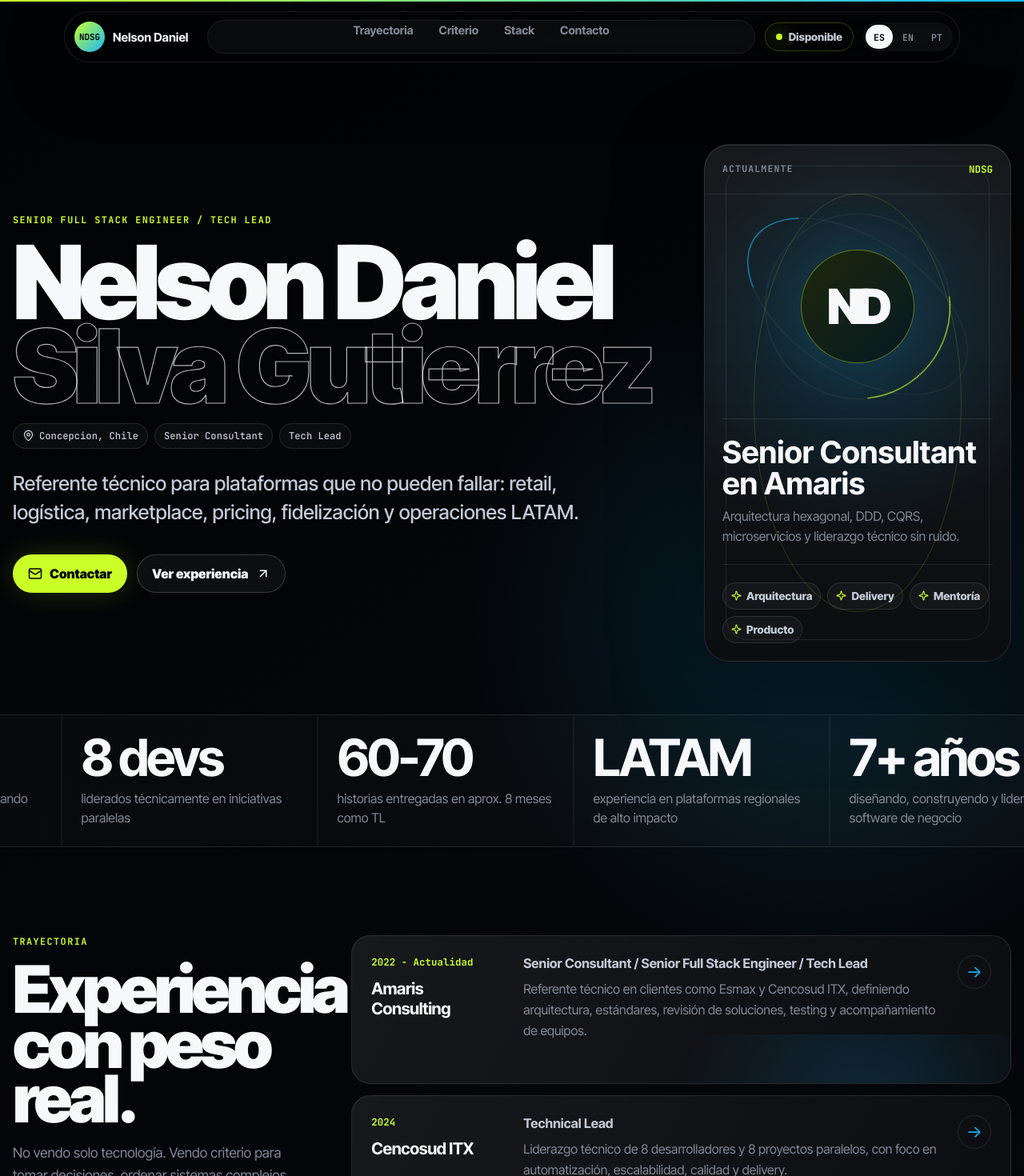
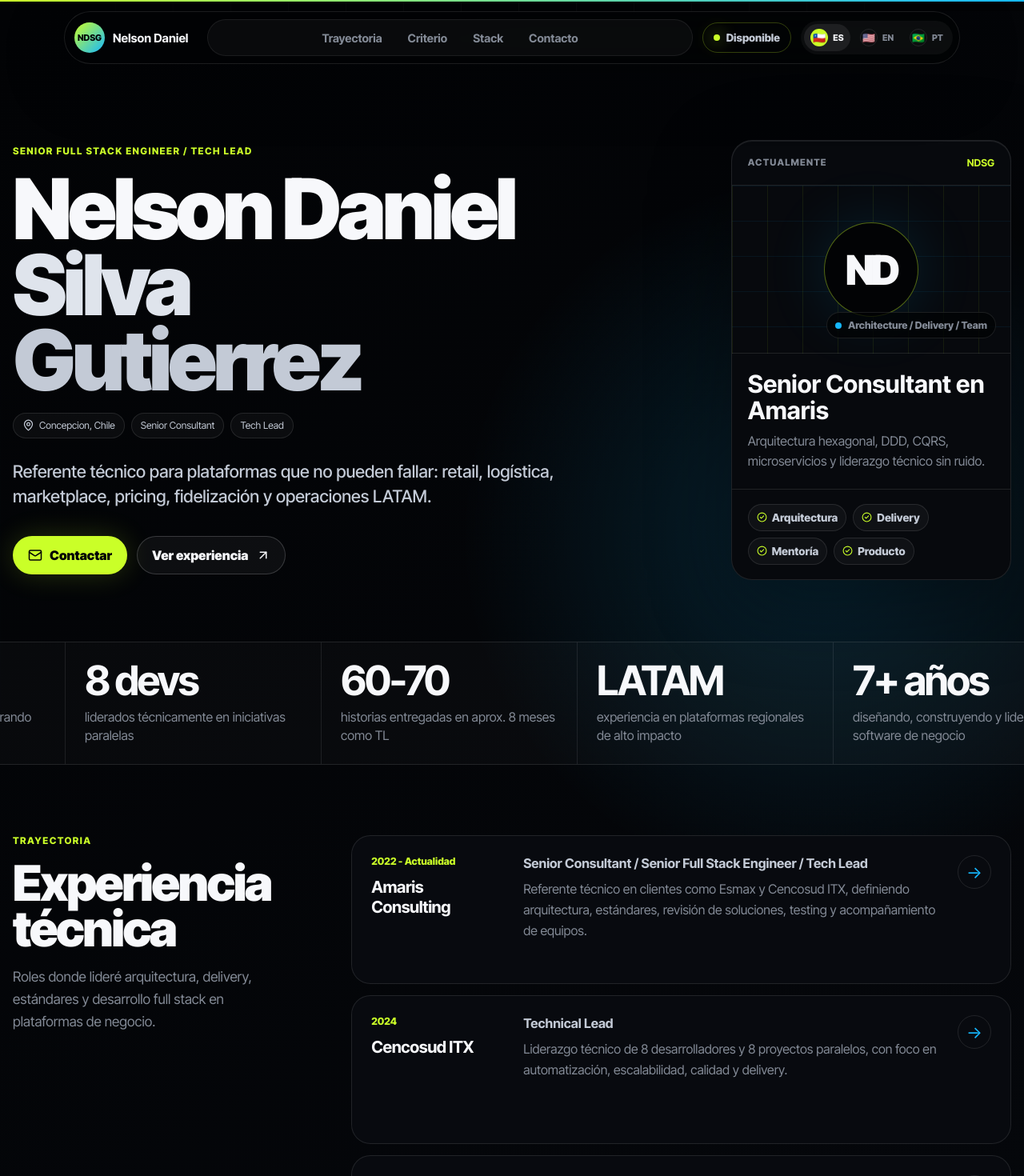
Before and after one commit to ndsg24/portfolio, a React (Vite) app: page / in a window 1280 px wide. Shown: the top 1470 px of the page at 80% size. Built offline with nearby package versions, Linux system fonts and the light colour scheme.

Commit message:
Refine portfolio visual system

```diff
--- a/src/components/Footer.jsx
+++ b/src/components/Footer.jsx
@@ -1,9 +1,15 @@
 import { MoveUpRight } from 'lucide-react'
 
 function Footer({ text }) {
+  const parts = text.split(' / ')
+
   return (
     <footer className="footer">
-      <span>{text}</span>
+      <div className="footer-tags">
+        {parts.map((part) => (
+          <span key={part}>{part}</span>
+        ))}
+      </div>
       <MoveUpRight size={16} aria-hidden="true" />
     </footer>
   )
--- a/src/components/Hero.jsx
+++ b/src/components/Hero.jsx
@@ -1,5 +1,5 @@
 import { motion } from 'framer-motion'
-import { ArrowUpRight, MapPin, Mail, Sparkle } from 'lucide-react'
+import { ArrowUpRight, CheckCircle2, MapPin, Mail } from 'lucide-react'
 import { fadeUp, stagger } from '../lib/animation'
 
 function Hero({ t }) {
@@ -13,7 +13,8 @@ function Hero({ t }) {
         </motion.p>
         <motion.h1 variants={fadeUp}>
           Nelson Daniel
-          <span>Silva Gutierrez</span>
+          <span>Silva</span>
+          <span>Gutierrez</span>
         </motion.h1>
         <motion.div className="hero-meta" variants={fadeUp}>
           <span>
@@ -45,15 +46,16 @@ function Hero({ t }) {
         transition={{ duration: 0.9, ease: [0.22, 1, 0.36, 1], delay: 0.12 }}
         aria-label="Professional signal"
       >
-        <div className="operator-glow" />
         <div className="operator-head">
           <span>{t('hero.signalKicker')}</span>
           <strong>NDSG</strong>
         </div>
         <div className="operator-face">
           <div className="operator-initials">ND</div>
-          <div className="orbit-line orbit-one" />
-          <div className="orbit-line orbit-two" />
+          <div className="operator-status">
+            <span />
+            Architecture / Delivery / Team
+          </div>
         </div>
         <div className="operator-copy">
           <strong>{t('hero.signalMain')}</strong>
@@ -62,7 +64,7 @@ function Hero({ t }) {
         <div className="trait-list">
           {traits.map((trait) => (
             <span key={trait}>
-              <Sparkle size={13} aria-hidden="true" />
+              <CheckCircle2 size={13} aria-hidden="true" />
               {trait}
             </span>
           ))}
--- a/src/components/LanguageSwitcher.jsx
+++ b/src/components/LanguageSwitcher.jsx
@@ -9,8 +9,10 @@ function LanguageSwitcher({ currentLanguage, onChange }) {
           key={language.code}
           onClick={() => onChange(language.code)}
           type="button"
+          title={language.name}
         >
-          {language.label}
+          <span aria-hidden="true">{language.flag}</span>
+          <small>{language.label}</small>
         </button>
       ))}
     </div>
--- a/src/i18n.js
+++ b/src/i18n.js
@@ -29,8 +29,8 @@ const resources = {
         { value: 'LATAM', label: 'experiencia en plataformas regionales de alto impacto' },
       ],
       work: {
-        title: 'Experiencia con peso real.',
-        text: 'No vendo solo tecnología. Vendo criterio para tomar decisiones, ordenar sistemas complejos y hacer que los equipos entreguen con calidad.',
+        title: 'Experiencia técnica',
+        text: 'Roles donde lideré arquitectura, delivery, estándares y desarrollo full stack en plataformas de negocio.',
       },
       roles: [
         {
@@ -65,7 +65,7 @@ const resources = {
         },
       ],
       principles: {
-        title: 'Minimalismo técnico: menos teatro, más sistema.',
+        title: 'Cómo trabajo',
         items: [
           {
             kicker: 'Arquitectura',
@@ -90,7 +90,7 @@ const resources = {
         ],
       },
       stack: {
-        title: 'Tecnología que ya usé en producción.',
+        title: 'Stack de producción',
         groups: [
           {
             title: 'Frontend & mobile',
@@ -111,7 +111,7 @@ const resources = {
         ],
       },
       contact: {
-        title: 'Si el producto importa, la ejecución también.',
+        title: 'Hablemos de tu plataforma',
         text: 'Disponible para roles Senior Full Stack, Tech Lead, referente técnico o consultoría de arquitectura.',
         email: 'nelsondaniel.dev@gmail.com',
       },
@@ -145,8 +145,8 @@ const resources = {
         { value: 'LATAM', label: 'experience in high-impact regional platforms' },
       ],
       work: {
-        title: 'Experience with real weight.',
-        text: 'I do not sell technology alone. I bring judgment to decisions, structure complex systems, and help teams ship with quality.',
+        title: 'Technical experience',
+        text: 'Roles where I led architecture, delivery, standards, and full stack development for business platforms.',
       },
       roles: [
         {
@@ -181,7 +181,7 @@ const resources = {
         },
       ],
       principles: {
-        title: 'Technical minimalism: less theater, more system.',
+        title: 'How I work',
         items: [
           {
             kicker: 'Architecture',
@@ -206,7 +206,7 @@ const resources = {
         ],
       },
       stack: {
-        title: 'Technology I have used in production.',
+        title: 'Production stack',
         groups: [
           {
             title: 'Frontend & mobile',
@@ -227,7 +227,7 @@ const resources = {
         ],
       },
       contact: {
-        title: 'If the product matters, execution matters too.',
+        title: 'Let’s talk about your platform',
         text: 'Available for Senior Full Stack, Tech Lead, technical reference, or architecture consulting roles.',
         email: 'nelsondaniel.dev@gmail.com',
       },
@@ -261,8 +261,8 @@ const resources = {
         { value: 'LATAM', label: 'experiência em plataformas regionais de alto impacto' },
       ],
       work: {
-        title: 'Experiência com peso real.',
-        text: 'Não vendo só tecnologia. Entrego critério para decidir, organizar sistemas complexos e fazer times entregarem com qualidade.',
+        title: 'Experiência técnica',
+        text: 'Papéis onde liderei arquitetura, delivery, padrões e desenvolvimento full stack em plataformas de negócio.',
       },
       roles: [
         {
@@ -297,7 +297,7 @@ const resources = {
         },
       ],
       principles: {
-        title: 'Minimalismo técnico: menos teatro, mais sistema.',
+        title: 'Como trabalho',
         items: [
           {
             kicker: 'Arquitetura',
@@ -322,7 +322,7 @@ const resources = {
         ],
       },
       stack: {
-        title: 'Tecnologia que já usei em produção.',
+        title: 'Stack de produção',
         groups: [
           {
             title: 'Frontend & mobile',
@@ -343,7 +343,7 @@ const resources = {
         ],
       },
       contact: {
-        title: 'Se o produto importa, a execução também.',
+        title: 'Vamos falar da sua plataforma',
         text: 'Disponível para posições Senior Full Stack, Tech Lead, referência técnica ou consultoria de arquitetura.',
         email: 'nelsondaniel.dev@gmail.com',
       },
--- a/src/lib/languages.js
+++ b/src/lib/languages.js
@@ -1,5 +1,5 @@
 export const languages = [
-  { code: 'es', label: 'ES' },
-  { code: 'en', label: 'EN' },
-  { code: 'pt', label: 'PT' },
+  { code: 'es', label: 'ES', flag: '🇨🇱', name: 'Español' },
+  { code: 'en', label: 'EN', flag: '🇺🇸', name: 'English' },
+  { code: 'pt', label: 'PT', flag: '🇧🇷', name: 'Português' },
 ]
--- a/src/styles.css
+++ b/src/styles.css
@@ -1,4 +1,4 @@
-@import url("https://fonts.googleapis.com/css2?family=Inter+Tight:wght@400;500;600;700;800;900&family=JetBrains+Mono:wght@500;700&display=swap");
+@import url("https://fonts.googleapis.com/css2?family=Inter+Tight:wght@400;500;600;700;800;900&display=swap");
 
 :root {
   color-scheme: dark;
@@ -21,7 +21,7 @@
   --blue: #15b8ff;
   --lime-dim: rgba(202, 255, 40, 0.14);
   --blue-dim: rgba(21, 184, 255, 0.13);
-  --mono: "JetBrains Mono", "SFMono-Regular", Consolas, monospace;
+  --mono: "Inter Tight", Inter, ui-sans-serif, system-ui, sans-serif;
   --radius: 24px;
 }
 
@@ -95,11 +95,12 @@ a {
   top: 14px;
   z-index: 50;
   display: grid;
-  grid-template-columns: auto 1fr auto auto;
+  grid-template-columns: auto minmax(360px, 1fr) auto auto;
   align-items: center;
   gap: 12px;
   width: min(1120px, 100%);
   margin: 14px auto 0;
+  min-height: 66px;
   padding: 8px;
   border: 1px solid var(--line);
   border-radius: 999px;
@@ -127,6 +128,7 @@ a {
 
 .brand {
   gap: 10px;
+  align-self: center;
   padding: 4px 12px 4px 4px;
 }
 
@@ -138,7 +140,7 @@ a {
   border-radius: 50%;
   background: linear-gradient(135deg, var(--lime), var(--blue));
   color: #020305;
-  font-family: var(--mono);
+  font-family: inherit;
   font-size: 0.68rem;
   font-weight: 800;
 }
@@ -149,6 +151,7 @@ a {
 }
 
 .nav-links {
+  align-self: center;
   justify-content: center;
   gap: 4px;
   padding: 3px;
@@ -158,7 +161,9 @@ a {
 }
 
 .nav-links a {
-  min-height: 34px;
+  display: inline-flex;
+  align-items: center;
+  min-height: 38px;
   padding: 0 14px;
   border-radius: 999px;
   color: var(--muted);
@@ -176,7 +181,7 @@ a {
 
 .availability-chip {
   gap: 8px;
-  min-height: 36px;
+  min-height: 38px;
   padding: 0 13px;
   border: 1px solid rgba(202, 255, 40, 0.24);
   border-radius: 999px;
@@ -194,27 +199,54 @@ a {
 }
 
 .language-switcher {
-  gap: 2px;
-  padding: 3px;
+  align-self: center;
+  gap: 4px;
+  padding: 4px;
   border-radius: 999px;
   background: rgba(255, 255, 255, 0.04);
 }
 
 .language-switcher button {
-  min-width: 34px;
-  min-height: 30px;
+  display: inline-flex;
+  align-items: center;
+  justify-content: center;
+  gap: 6px;
+  min-width: 58px;
+  min-height: 34px;
   border: 0;
   border-radius: 999px;
   background: transparent;
   color: var(--muted);
   cursor: pointer;
-  font-family: var(--mono);
+  font-family: inherit;
   font-size: 0.72rem;
   font-weight: 800;
 }
 
+.language-switcher button span {
+  display: grid;
+  width: 22px;
+  height: 22px;
+  place-items: center;
+  border: 1px solid var(--line);
+  border-radius: 50%;
+  color: var(--ink);
+  font-size: 0.82rem;
+  letter-spacing: 0.02em;
+}
+
+.language-switcher button small {
+  font-size: 0.68rem;
+}
+
 .language-switcher button.active {
-  background: var(--ink);
+  background: rgba(255, 255, 255, 0.08);
+  color: var(--ink);
+}
+
+.language-switcher button.active span {
+  border-color: transparent;
+  background: var(--lime);
   color: var(--bg);
 }
 
@@ -229,11 +261,11 @@ a {
 
 .hero {
   display: grid;
-  grid-template-columns: minmax(0, 1fr) minmax(360px, 0.48fr);
+  grid-template-columns: minmax(0, 1fr) minmax(340px, 0.42fr);
   align-items: center;
   gap: clamp(32px, 5vw, 80px);
   min-height: calc(100vh - 78px);
-  padding: clamp(56px, 8vw, 108px) 0 66px;
+  padding: clamp(48px, 7vw, 84px) 0 66px;
 }
 
 .hero-copy {
@@ -243,7 +275,7 @@ a {
 .eyebrow {
   margin: 0 0 18px;
   color: var(--lime);
-  font-family: var(--mono);
+  font-family: inherit;
   font-size: 0.74rem;
   font-weight: 800;
   letter-spacing: 0.12em;
@@ -258,19 +290,23 @@ p {
 }
 
 h1 {
-  max-width: 960px;
+  max-width: 780px;
   margin-bottom: 18px;
-  font-size: clamp(4.3rem, 10vw, 10.2rem);
+  font-size: clamp(3.8rem, 8.2vw, 7.6rem);
   font-weight: 900;
-  line-height: 0.82;
-  letter-spacing: -0.055em;
+  line-height: 0.9;
+  letter-spacing: -0.045em;
   text-wrap: balance;
 }
 
 h1 span {
   display: block;
-  color: transparent;
-  -webkit-text-stroke: 1.2px rgba(247, 248, 251, 0.72);
+  color: #dfe4ec;
+  -webkit-text-stroke: 0;
+}
+
+h1 span:last-child {
+  color: var(--soft);
 }
 
 .hero-meta {
@@ -287,15 +323,15 @@ h1 span {
   border-radius: 999px;
   background: rgba(255, 255, 255, 0.035);
   color: var(--soft);
-  font-family: var(--mono);
+  font-family: inherit;
   font-size: 0.76rem;
 }
 
 .hero-statement {
-  max-width: 720px;
+  max-width: 700px;
   margin-bottom: 34px;
   color: var(--soft);
-  font-size: clamp(1.18rem, 2.2vw, 1.55rem);
+  font-size: clamp(1.08rem, 1.8vw, 1.34rem);
   font-weight: 500;
   line-height: 1.45;
 }
@@ -352,32 +388,14 @@ h1 span {
 
 .operator-card {
   position: relative;
-  min-height: 560px;
+  min-height: 500px;
   overflow: hidden;
   border: 1px solid var(--line);
-  border-radius: 32px;
-  background:
-    radial-gradient(circle at 50% 36%, rgba(21, 184, 255, 0.18), transparent 16rem),
-    linear-gradient(180deg, rgba(255, 255, 255, 0.075), rgba(255, 255, 255, 0.025)),
-    #05070b;
+  border-radius: 26px;
+  background: #07090d;
   box-shadow:
-    0 28px 120px rgba(0, 0, 0, 0.42),
+    0 28px 100px rgba(0, 0, 0, 0.34),
     inset 0 1px 0 rgba(255, 255, 255, 0.08);
-}
-
-.operator-glow {
-  position: absolute;
-  inset: 26px;
-  border: 1px solid rgba(255, 255, 255, 0.08);
-  border-radius: 28px;
-}
-
-.operator-glow::before {
-  position: absolute;
-  inset: 34px;
-  border: 1px solid rgba(202, 255, 40, 0.16);
-  border-radius: 50%;
-  content: "";
 }
 
 .operator-head {
@@ -386,13 +404,13 @@ h1 span {
   display: flex;
   justify-content: space-between;
   gap: 16px;
-  padding: 22px;
+  padding: 20px;
   border-bottom: 1px solid var(--line);
 }
 
 .operator-head span {
   color: var(--muted);
-  font-family: var(--mono);
+  font-family: inherit;
   font-size: 0.72rem;
   font-weight: 800;
   letter-spacing: 0.1em;
@@ -401,7 +419,7 @@ h1 span {
 
 .operator-head strong {
   color: var(--lime);
-  font-family: var(--mono);
+  font-family: inherit;
   font-size: 0.78rem;
 }
 
@@ -409,54 +427,58 @@ h1 span {
   position: relative;
   z-index: 1;
   display: grid;
-  min-height: 280px;
+  min-height: 210px;
   place-items: center;
+  border-bottom: 1px solid var(--line);
+  background:
+    linear-gradient(90deg, rgba(202, 255, 40, 0.08) 1px, transparent 1px),
+    linear-gradient(rgba(21, 184, 255, 0.07) 1px, transparent 1px);
+  background-size: 44px 44px;
 }
 
 .operator-initials {
   display: grid;
-  width: 142px;
-  height: 142px;
+  width: 118px;
+  height: 118px;
   place-items: center;
   border: 1px solid rgba(202, 255, 40, 0.4);
   border-radius: 50%;
-  background:
-    linear-gradient(135deg, rgba(202, 255, 40, 0.14), rgba(21, 184, 255, 0.12)),
-    #020305;
+  background: #020305;
   color: var(--ink);
-  font-size: 3.8rem;
+  font-size: 3.2rem;
   font-weight: 900;
   letter-spacing: -0.08em;
   box-shadow: 0 0 80px rgba(21, 184, 255, 0.14);
 }
 
-.orbit-line {
+.operator-status {
   position: absolute;
-  border: 1px solid rgba(255, 255, 255, 0.08);
-  border-radius: 50%;
-  animation: spin 18s linear infinite;
+  right: 18px;
+  bottom: 18px;
+  display: inline-flex;
+  align-items: center;
+  gap: 8px;
+  padding: 8px 10px;
+  border: 1px solid var(--line);
+  border-radius: 999px;
+  background: rgba(2, 3, 5, 0.74);
+  color: var(--muted);
+  font-size: 0.78rem;
+  font-weight: 800;
 }
 
-.orbit-one {
-  width: 232px;
-  height: 232px;
-  border-top-color: var(--lime);
-}
-
-.orbit-two {
-  width: 310px;
-  height: 170px;
-  border-right-color: var(--blue);
-  transform: rotate(-18deg);
-  animation-direction: reverse;
+.operator-status span {
+  width: 8px;
+  height: 8px;
+  border-radius: 50%;
+  background: var(--blue);
 }
 
 .operator-copy {
   position: relative;
   z-index: 2;
-  margin: 0 22px;
-  padding: 22px 0;
-  border-top: 1px solid var(--line);
+  margin: 0;
+  padding: 22px 20px;
   border-bottom: 1px solid var(--line);
 }
 
@@ -464,8 +486,8 @@ h1 span {
   display: block;
   margin-bottom: 10px;
   color: var(--ink);
-  font-size: clamp(1.45rem, 3vw, 2.4rem);
-  line-height: 1;
+  font-size: clamp(1.35rem, 2.4vw, 2rem);
+  line-height: 1.05;
 }
 
 .operator-copy p {
@@ -479,7 +501,7 @@ h1 span {
   z-index: 2;
   gap: 8px;
   flex-wrap: wrap;
-  padding: 22px;
+  padding: 18px 20px;
 }
 
 .trait-list span {
@@ -520,7 +542,7 @@ h1 span {
 .metric-marquee article {
   display: grid;
   width: 320px;
-  min-height: 150px;
+  min-height: 132px;
   align-content: center;
   padding: 24px;
   border-right: 1px solid var(--line);
@@ -530,7 +552,7 @@ h1 span {
   display: block;
   margin-bottom: 12px;
   color: var(--ink);
-  font-size: clamp(2.3rem, 5vw, 4.6rem);
+  font-size: clamp(2rem, 4vw, 3.7rem);
   line-height: 0.9;
   letter-spacing: -0.05em;
 }
@@ -541,7 +563,7 @@ h1 span {
 }
 
 .section {
-  padding: 110px 0;
+  padding: 88px 0;
   border-bottom: 1px solid var(--line);
 }
 
@@ -563,10 +585,10 @@ h1 span {
 
 h2 {
   margin-bottom: 18px;
-  font-size: clamp(3rem, 6.4vw, 7.4rem);
+  font-size: clamp(2.55rem, 4.8vw, 5.2rem);
   font-weight: 900;
-  line-height: 0.84;
-  letter-spacing: -0.055em;
+  line-height: 0.92;
+  letter-spacing: -0.04em;
   text-wrap: balance;
 }
 
@@ -593,9 +615,7 @@ h2 {
   overflow: hidden;
   border: 1px solid var(--line);
   border-radius: 24px;
-  background:
-    linear-gradient(120deg, rgba(255, 255, 255, 0.07), rgba(255, 255, 255, 0.022)),
-    #05070b;
+  background: #080a0f;
   transition:
     transform 180ms ease,
     border-color 180ms ease,
@@ -603,11 +623,7 @@ h2 {
 }
 
 .case-card::before {
-  position: absolute;
-  inset: auto -20% -65% 36%;
-  height: 180px;
-  background: radial-gradient(circle, rgba(21, 184, 255, 0.15), transparent 65%);
-  content: "";
+  display: none;
 }
 
 .case-card:hover {
@@ -627,7 +643,7 @@ h2 {
   display: block;
   margin-bottom: 12px;
   color: var(--lime);
-  font-family: var(--mono);
+  font-family: inherit;
   font-size: 0.78rem;
   font-weight: 800;
 }
@@ -676,11 +692,11 @@ h2 {
 }
 
 .principle-item {
-  min-height: 300px;
+  min-height: 250px;
   padding: 24px;
   border: 1px solid var(--line);
   border-radius: 24px;
-  background: rgba(255, 255, 255, 0.034);
+  background: #080a0f;
   transition:
     transform 180ms ease,
     border-color 180ms ease,
@@ -690,16 +706,14 @@ h2 {
 .principle-item:hover {
   transform: translateY(-3px);
   border-color: rgba(21, 184, 255, 0.34);
-  background:
-    radial-gradient(circle at 20% 0%, rgba(21, 184, 255, 0.13), transparent 12rem),
-    rgba(255, 255, 255, 0.044);
+  background: #0b0e13;
 }
 
 .principle-item span {
   display: block;
-  margin-bottom: 64px;
+  margin-bottom: 28px;
   color: var(--blue);
-  font-family: var(--mono);
+  font-family: inherit;
   font-size: 0.74rem;
   font-weight: 800;
   text-transform: uppercase;
@@ -734,7 +748,7 @@ h2 {
 .stack-line h3 {
   margin-bottom: 0;
   color: var(--lime);
-  font-family: var(--mono);
+  font-family: inherit;
   font-size: 0.78rem;
   font-weight: 800;
   text-transform: uppercase;
@@ -766,7 +780,7 @@ h2 {
   padding: 18px 26px;
   border-right: 1px solid var(--line);
   color: var(--ink);
-  font-family: var(--mono);
+  font-family: inherit;
   font-size: 0.88rem;
   white-space: nowrap;
 }
@@ -792,8 +806,22 @@ h2 {
   gap: 16px;
   padding: 30px 0 44px;
   color: var(--muted);
-  font-family: var(--mono);
+  font-family: inherit;
   font-size: 0.8rem;
+}
+
+.footer-tags {
+  display: flex;
+  flex-wrap: wrap;
+  gap: 8px;
+}
+
+.footer-tags span {
+  padding: 8px 10px;
+  border: 1px solid var(--line);
+  border-radius: 999px;
+  background: rgba(255, 255, 255, 0.03);
+  color: var(--soft);
 }
 
 .footer svg {
@@ -851,7 +879,7 @@ h2 {
   }
 
   .operator-card {
-    min-height: 520px;
+    min-height: 500px;
   }
 
   .section-heading.pinned {
@@ -888,11 +916,12 @@ h2 {
   }
 
   h1 {
-    font-size: clamp(3.7rem, 18vw, 5.6rem);
+    font-size: clamp(3.15rem, 15vw, 4.9rem);
+    line-height: 0.92;
   }
 
   h1 span {
-    -webkit-text-stroke-width: 0.9px;
+    -webkit-text-stroke-width: 0;
   }
 
   .hero-statement {
@@ -905,8 +934,18 @@ h2 {
   }
 
   .operator-card {
-    min-height: 470px;
+    min-height: 430px;
     border-radius: 24px;
+  }
+
+  .operator-face {
+    min-height: 180px;
+  }
+
+  .operator-status {
+    right: 14px;
+    bottom: 14px;
+    max-width: calc(100% - 28px);
   }
 
   .metric-marquee article {
@@ -935,7 +974,7 @@ h2 {
   }
 
   .principle-item span {
-    margin-bottom: 36px;
+    margin-bottom: 24px;
   }
 
   .contact-band {
```
